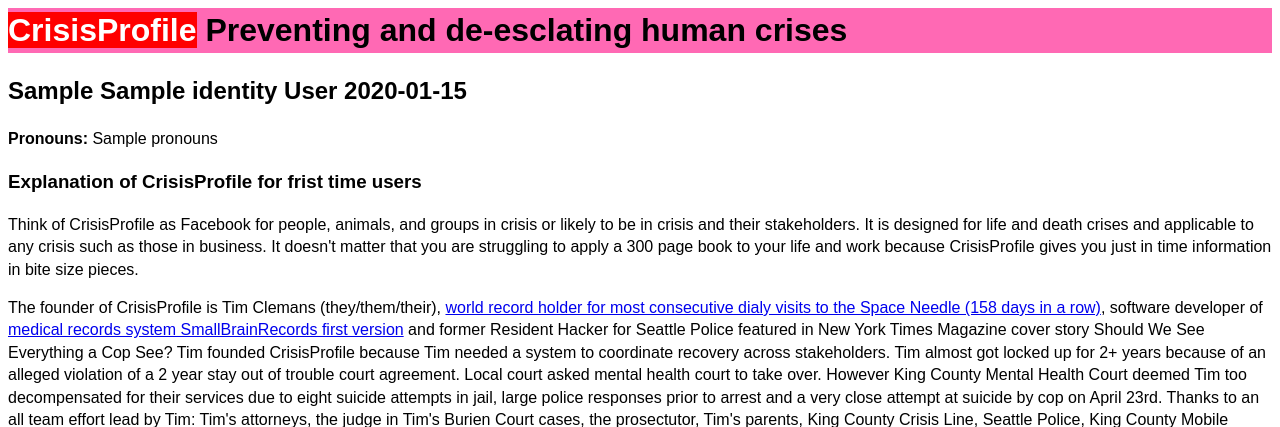
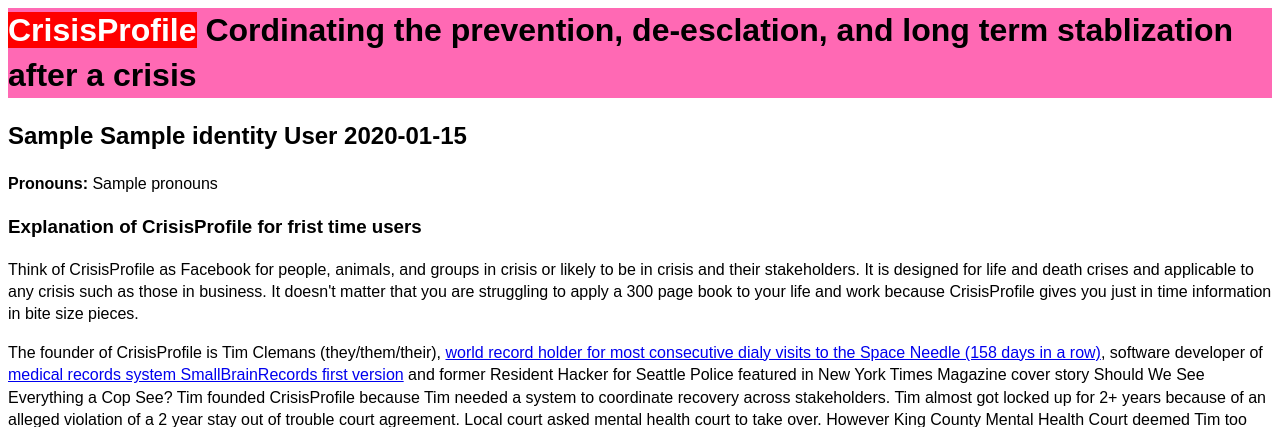
Before and after one commit to CrisisProfile/CrisisProfile, a Django app: template crisisprofile/templates/profile.html in a window 1280 px wide. Shown: the top 427 px of the page. Run offline with Django 3.2, Linux system fonts and the light colour scheme; the template is opened without the code that fills it: most values are stand-ins (such as "Sample title", 1, 10 or a date in 2020); parts of the project's set-up code (start-up, migrations or seed data) failed here and were passed over; some libraries are stand-ins or nearby versions.

Commit message:
add more claraity to what crisisprofile is

```diff
--- a/crisisprofile/templates/profile.html
+++ b/crisisprofile/templates/profile.html
@@ -29,7 +29,7 @@ td, th {
 </style>
 </head>
 <body>
-  <h1><span>CrisisProfile</span> Preventing and de-esclating human crises</h1>
+  <h1><span>CrisisProfile</span> Cordinating the prevention, de-esclation, and long term stablization after a crisis</h1>
   <h2>{{ identity.first_name }} {{ identity.middle_name }} {{ identity.last_name }} {{ identity.birthdate }}</h2>
   <strong>Pronouns:</strong> {{ identity.pronouns }}<br/>
   <h3>Explanation of CrisisProfile for frist time users</h3>
```
Also changed, not shown: readme.md (added).
